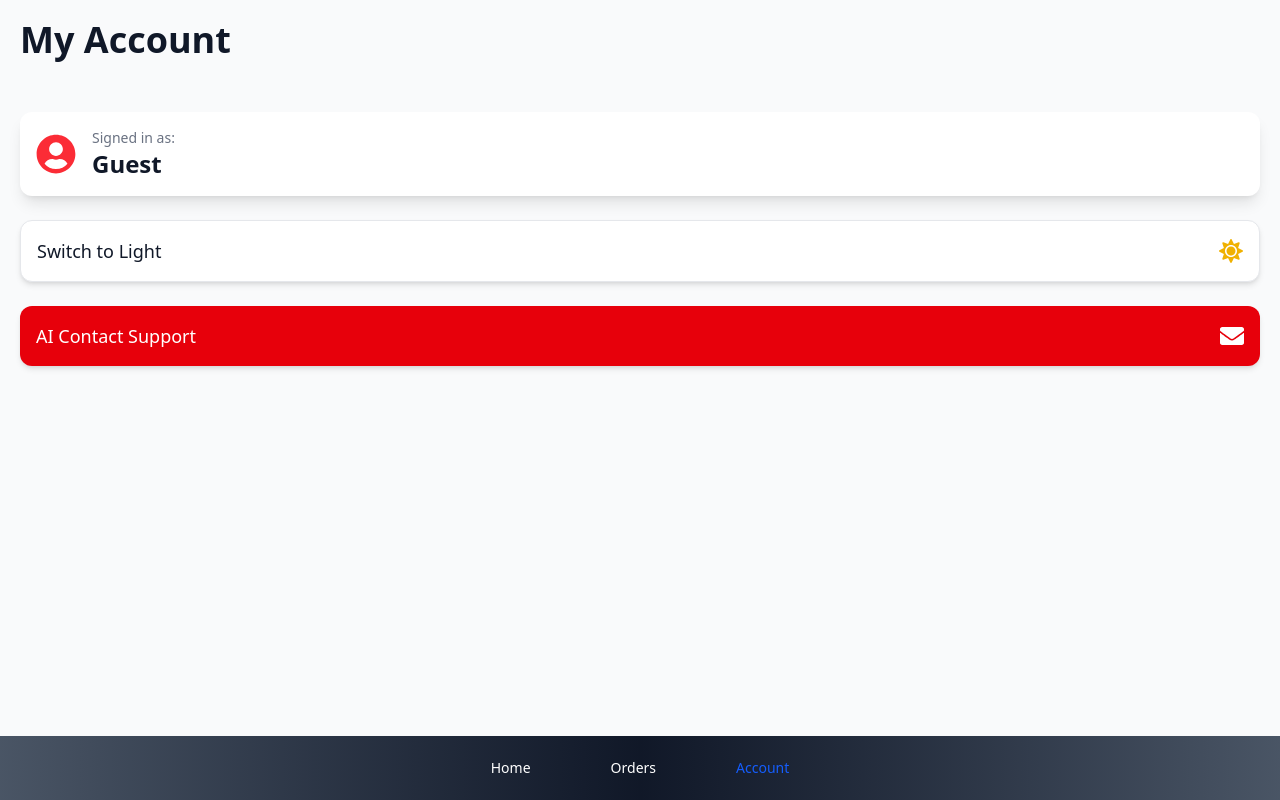
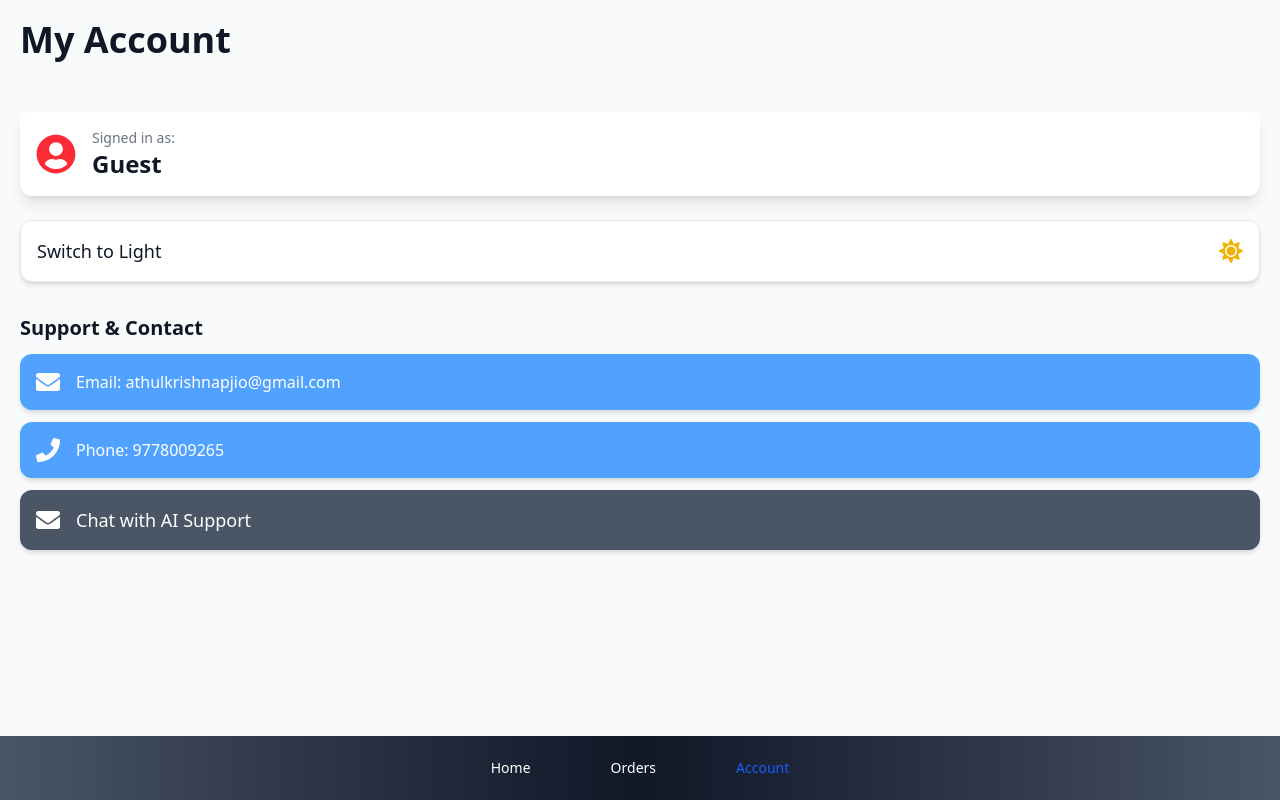
Before and after one commit to athulkrishnap25/Food, a React (Vite) app: page /account in a window 1280 px wide. Built offline with nearby package versions, Linux system fonts and the light colour scheme.

Commit message:
contact fix

```diff
--- a/src/pages/account.jsx
+++ b/src/pages/account.jsx
@@ -2,9 +2,11 @@ import React, { useContext } from 'react';
 import { UserContext } from '../context/UserContext.jsx';
 import { useTheme } from '../context/ThemeContext.jsx';
 import BottomNav from '../components/BottomNav';
-import { FaMoon, FaSun, FaUserCircle, FaEnvelope } from 'react-icons/fa';
+import { FaMoon, FaSun, FaUserCircle, FaEnvelope, FaPhone } from 'react-icons/fa';
 
-const CONTACT_FORM_URL = "https://page.botpenguin.com/68e0b5c465bb65210ffeadb9/68e0ad6c3661c40050691e38/agent";
+const CONTACT_EMAIL = "athulkrishnapjio@gmail.com";
+const CONTACT_PHONE = "9778009265";
+const CHAT_SUPPORT_URL = "https://page.botpenguin.com/68e0b5c465bb65210ffeadb9/68e0ad6c3661c40050691e38/agent";
 
 export default function Account() {
     const { name } = useContext(UserContext);
@@ -12,12 +14,12 @@ export default function Account() {
     const themeButtonText = theme === 'dark' ? 'Switch to Light' : 'Switch to Dark';
     const ThemeIcon = theme === 'dark' ? FaSun : FaMoon;
 
-    const handleContactClick = () => {
-        window.open(CONTACT_FORM_URL, '_blank');
+    const handleChatClick = () => {
+        window.open(CHAT_SUPPORT_URL, '_blank');
     };
 
     return (
-       <div className="relative w-screen min-h-screen bg-gray-50 dark:bg-gray-900 text-gray-900 dark:text-white transition-colors duration-500">
+        <div className="relative w-screen min-h-screen bg-gray-50 dark:bg-gray-900 text-gray-900 dark:text-white transition-colors duration-500">
             <div className="p-5">
                 <h1 className="text-4xl font-bold mb-8">My Account</h1>
             </div>
@@ -32,6 +34,7 @@ export default function Account() {
                     </div>
                 </div>
 
+
                 <button
                     onClick={toggleTheme}
                     className="w-full flex items-center justify-between p-4 bg-white dark:bg-gray-800 border border-gray-200 dark:border-gray-700 rounded-xl shadow-md hover:bg-gray-100 dark:hover:bg-gray-700 transition duration-200"
@@ -40,13 +43,39 @@ export default function Account() {
                     <ThemeIcon className="w-6 h-6 text-yellow-500 dark:text-yellow-300" />
                 </button>
 
-                <button
-                    onClick={handleContactClick}
-                    className="w-full flex items-center justify-between p-4 bg-red-600 text-white rounded-xl shadow-md hover:bg-red-700 transition duration-200"
-                >
-                    <span className="text-lg font-medium">AI Contact Support</span>
-                    <FaEnvelope className="w-6 h-6" />
-                </button>
+                <div className="space-y-3 pt-2">
+                    <h3 className="text-xl font-semibold">Support & Contact</h3>
+
+                    <a
+                        href={`mailto:${CONTACT_EMAIL}`}
+                        className="w-full flex items-center space-x-4 p-4 bg-blue-400 text-white rounded-xl shadow-md hover:bg-blue-600 transition duration-200"
+                    >
+                        <FaEnvelope className="w-6 h-6 flex-shrink-0" />
+                        <div>
+                            <span className="block font-medium">Email: {CONTACT_EMAIL}</span>
+                        </div>
+                    </a>
+
+                    <a
+                        href={`tel:${CONTACT_PHONE}`}
+                        className="w-full flex items-center space-x-4 p-4 bg-blue-400 text-white rounded-xl shadow-md hover:bg-blue-600 transition duration-200"
+                    >
+                        <FaPhone className="w-6 h-6 flex-shrink-0" />
+                        <div>
+                            <span className="block font-medium">Phone: {CONTACT_PHONE}</span>
+                        </div>
+                    </a>
+
+
+                    <button
+                        onClick={handleChatClick}
+                        className="w-full flex items-center space-x-4 p-4 bg-gray-600 text-white rounded-xl shadow-md hover:bg-gray-700 transition duration-200"
+                    >
+                        <FaEnvelope className="w-6 h-6 flex-shrink-0" />
+                        <span className="text-lg font-medium">Chat with AI Support</span>
+                    </button>
+                </div>
+
             </div>
 
             <div className="mt-20">
```
